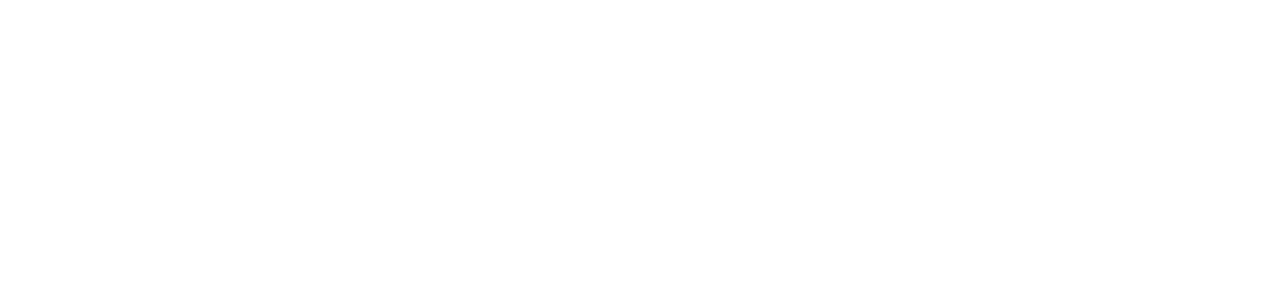
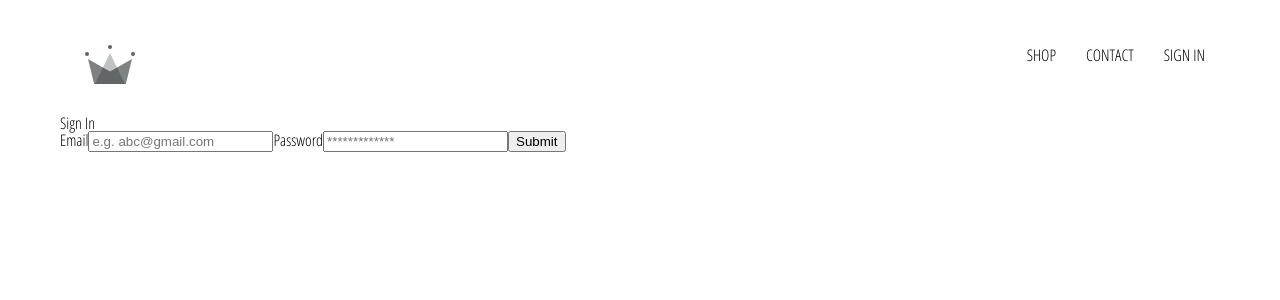
Before and after one commit to SiouxsieAsylum/E-CommerceApp, a React (Create React App) app: page /sign-in in a window 1280 px wide. Shown: the top 300 px of the page. Built offline with nearby package versions, Linux system fonts and the light colour scheme.

Commit message:
buttons, headers, forms

```diff
--- a/src/App.css
+++ b/src/App.css
@@ -3,3 +3,12 @@
   padding: 20px 60px;
   font-family: 'Open Sans Condensed', sans-serif;
 }
+
+a {
+  text-decoration: none;
+  color: black;
+}
+
+a:hover, a:active {
+  color: rgb(82, 82, 82);
+}
--- a/src/App.js
+++ b/src/App.js
@@ -1,6 +1,8 @@
 import React from 'react';
 import Homepage from './pages/homepage/homepage.jsx'
 import Shop from './pages/shop/shop.jsx'
+import AuthContainer from './pages/authentication/auth-container.jsx'
+import Header from './components/header/header.jsx'
 import { Route, Switch, Link } from 'react-router-dom'
 import './reset.css';
 import './App.css';
@@ -8,9 +10,11 @@
 function App() {
   return (
     <div className="App">
+      <Header />
       <Switch>
         <Route exact path="/" component={Homepage}/>
         <Route path="/shop" component={Shop}/>
+        <Route path="/sign-in" component={AuthContainer}/>
       </Switch>
 
     </div>
--- /dev/null
+++ b/src/components/button/button.jsx
@@ -0,0 +1,13 @@
+import React from 'react';
+
+const Button = ({type, text, handleClick}) => {
+    return (
+        <button
+            className="button"
+            type={type}
+            onClick={handleClick}
+            >{text}</button>
+    )
+}
+
+export default Button;
--- /dev/null
+++ b/src/components/header/header.jsx
@@ -0,0 +1,20 @@
+import React from 'react';
+import { Link } from 'react-router-dom';
+import { ReactComponent as Logo } from '../../assets/crown.svg';
+import './header.scss';
+
+// TODO: Semantic coding for accessibility
+const Header = () => (
+    <div className="header">
+        <Link className='logo-container' to='/'>
+            <Logo className='logo'/>
+        </Link>
+        <div className="options">
+            <Link className='option' to='/shop'>SHOP</Link>
+            <Link className='option' to='/contact'>CONTACT</Link>
+            <Link className='option' to='/sign-in'>SIGN IN</Link>
+        </div>
+    </div>
+)
+
+export default Header;
--- /dev/null
+++ b/src/components/header/header.scss
@@ -0,0 +1,25 @@
+.header {
+  height: 70px;
+  width: 100%;
+  display: flex;
+  justify-content: space-between;
+  margin-bottom: 25px;
+
+  .logo-container {
+    height: 100%;
+    width: 70px;
+    padding: 25px;
+  }
+
+  .options {
+    width: 50%;
+    height: 100%;
+    display: flex;
+    align-items: center;
+    justify-content: flex-end;
+
+    .option {
+      padding: 10px 15px;
+    }
+  }
+}
--- /dev/null
+++ b/src/components/sign-in/sign-in.jsx
@@ -0,0 +1,60 @@
+import React, { Component } from 'react';
+import Button from '../button/button';
+import './sign-in.scss';
+
+class SignIn extends Component {
+    constructor(){
+        super();
+        this.state = {
+            email: '',
+            password: ''
+        }
+    }
+
+    handleChange = (e) => {
+        const {name, value} = e.target;
+        console.log(value);
+        this.setState({[name]: value})
+    }
+
+    handleSubmit = (e) => {
+        e.preventDefault();
+        console.log('button')
+    }
+
+    render(){
+        return (
+            <div className="sign-in">
+                <h2>Sign In</h2>
+                <form onSubmit={this.handleSubmit}>
+                    <label htmlFor="email">Email</label>
+                    <input
+                        required
+                        id="email"
+                        name="email"
+                        type="email"
+                        value={this.state.email}
+                        onChange={this.handleChange}
+                        placeholder="e.g. abc@gmail.com" />
+                    <label htmlFor="password">Password</label>
+                    <input
+                        required
+                        id="password"
+                        onChange={this.handleChange}
+                        value={this.state.password}
+                        name="password"
+                        type="password"
+                        placeholder="*************" />
+                    <input type="submit" value="Submit" />
+                    {/* <Button
+                        text="SUBMIT"
+                        type="submit"
+                        handleClick={this.handleSubmit}
+                        /> */}
+                </form>
+            </div>
+        )
+    }
+}
+
+export default SignIn;
--- /dev/null
+++ b/src/pages/authentication/auth-container.jsx
@@ -0,0 +1,13 @@
+import React from 'react';
+import SignIn from '../../components/sign-in/sign-in';
+import './auth-container.scss';
+
+const AuthContainer = () => {
+    return (
+        <div className="auth-container">
+            <SignIn />
+        </div>
+    )
+}
+
+export default AuthContainer;
```
Also changed, not shown: src/assets/crown.svg (added), src/components/button/button.scss (added), src/components/form-input/form-input.jsx (added), src/components/form-input/form-input.scss (added), src/components/sign-in/sign-in.scss (added), src/pages/authentication/auth-container.scss (added).
